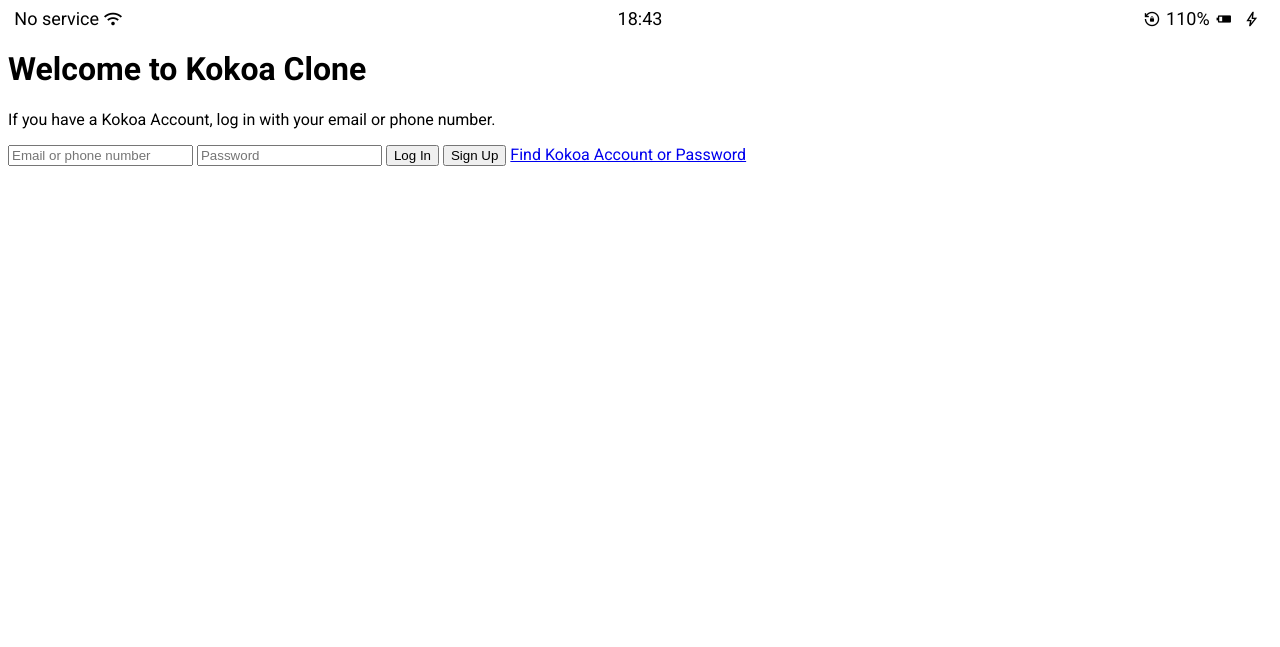
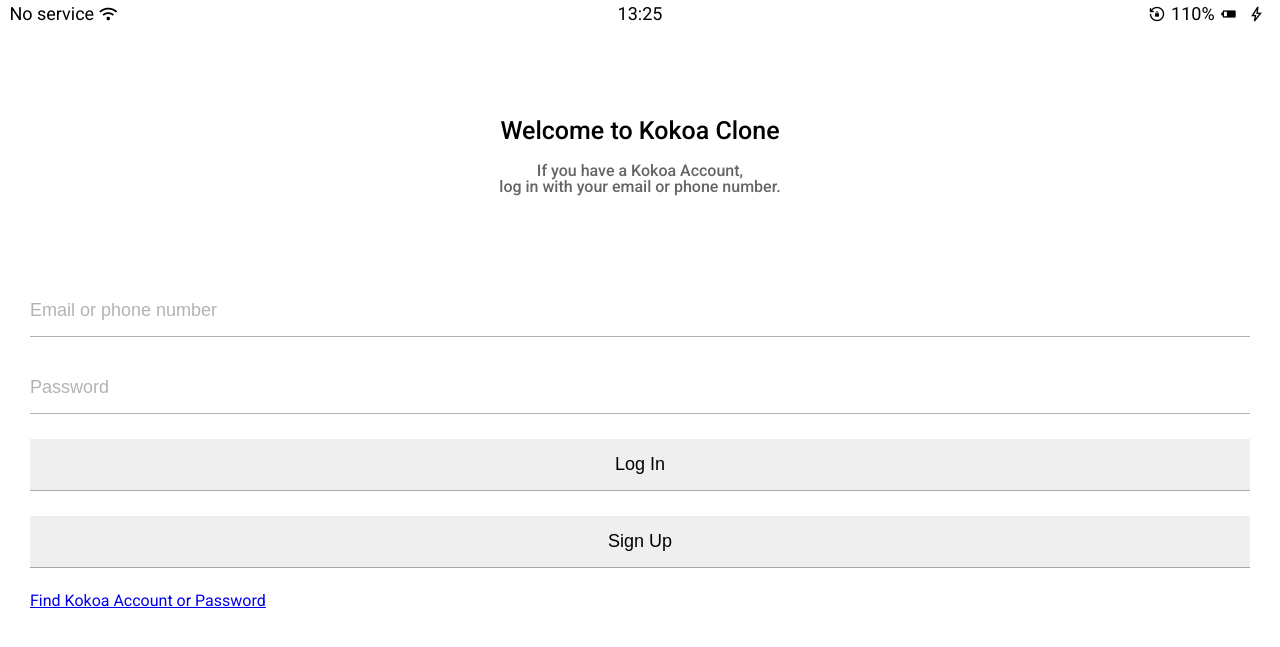
Before and after one commit to MoongStory/Moon-Light-Project, a PHP site: page / in a window 1280 px wide. Shown: the top 647 px of the page. Run offline with PHP 8.4, Linux system fonts and the light colour scheme.

Commit message:
Kokoa Clone #6.7

```diff
--- /dev/null
+++ b/HTML & CSS/kokoa clone/css/reset.css
@@ -0,0 +1,133 @@
+/* http://meyerweb.com/eric/tools/css/reset/
+   v2.0 | 20110126
+   License: none (public domain)
+*/
+
+html,
+body,
+div,
+span,
+applet,
+object,
+iframe,
+h1,
+h2,
+h3,
+h4,
+h5,
+h6,
+p,
+blockquote,
+pre,
+a,
+abbr,
+acronym,
+address,
+big,
+cite,
+code,
+del,
+dfn,
+em,
+img,
+ins,
+kbd,
+q,
+s,
+samp,
+small,
+strike,
+strong,
+sub,
+sup,
+tt,
+var,
+b,
+u,
+i,
+center,
+dl,
+dt,
+dd,
+ol,
+ul,
+li,
+fieldset,
+form,
+label,
+legend,
+table,
+caption,
+tbody,
+tfoot,
+thead,
+tr,
+th,
+td,
+article,
+aside,
+canvas,
+details,
+embed,
+figure,
+figcaption,
+footer,
+header,
+hgroup,
+menu,
+nav,
+output,
+ruby,
+section,
+summary,
+time,
+mark,
+audio,
+video {
+  margin: 0;
+  padding: 0;
+  border: 0;
+  font-size: 100%;
+  font: inherit;
+  vertical-align: baseline;
+}
+/* HTML5 display-role reset for older browsers */
+article,
+aside,
+details,
+figcaption,
+figure,
+footer,
+header,
+hgroup,
+menu,
+nav,
+section {
+  display: block;
+}
+body {
+  line-height: 1;
+}
+ol,
+ul {
+  list-style: none;
+}
+blockquote,
+q {
+  quotes: none;
+}
+blockquote:before,
+blockquote:after,
+q:before,
+q:after {
+  content: "";
+  content: none;
+}
+table {
+  border-collapse: collapse;
+  border-spacing: 0;
+}
+
+input:focus {
+  outline: none;
+}
--- /dev/null
+++ b/HTML & CSS/kokoa clone/css/status-bar.css
@@ -0,0 +1,27 @@
+.status-bar {
+  display: flex;
+  justify-content: center;
+  padding: 5px 3px;
+}
+
+.status-bar__column {
+  width: 33%;
+  display: flex;
+  align-items: center;
+}
+
+.status-bar__column:nth-child(2) {
+  justify-content: center;
+}
+
+.status-bar__column:last-child {
+  justify-content: flex-end;
+}
+
+.status-bar__column > * {
+  font-size: 18px;
+}
+
+.material-symbols-outlined {
+  margin: 0px 5px;
+}
--- a/HTML & CSS/kokoa clone/css/styles.css
+++ b/HTML & CSS/kokoa clone/css/styles.css
@@ -1,32 +1,50 @@
 @import url("https://fonts.googleapis.com/css2?family=Roboto:ital,wght@0,100;0,300;0,400;0,500;0,700;0,900;1,100;1,300;1,400;1,500;1,700;1,900&display=swap");
+@import "./reset.css";
+@import "./status-bar.css";
+@import "./variables.css";
 
 body {
   font-family: "Roboto";
 }
 
-.status-bar {
+.welcome-header {
+  margin: 90px 0px;
+  text-align: center;
   display: flex;
-  justify-content: center;
+  flex-direction: column;
+  align-items: center;
+  font-weight: 500;
 }
 
-.status-bar__column {
-  width: 33%;
-  display: flex;
-  align-items: center;
+.welcome-header__title {
+  margin-bottom: 20px;
+  font-size: 25px;
 }
 
-.status-bar__column:nth-child(2) {
-  justify-content: center;
+.welcome-header__text {
+  width: 60%;
+  opacity: 0.6;
 }
 
-.status-bar__column:last-child {
-  justify-content: flex-end;
+#login-form {
+  display: flex;
+  flex-direction: column;
+  margin: 0px 30px;
 }
 
-.status-bar__column > * {
+#login-form input {
+  padding: 15px 0px;
+  border: none;
   font-size: 18px;
+  border-bottom: 1px solid rgba(0, 0, 0, 0.3);
+  margin-bottom: 25px;
+  transition: border-color 0.3s ease-in-out;
 }
 
-.material-symbols-outlined {
-  margin: 0px 5px;
+#login-form input::placeholder {
+  color: rgba(0, 0, 0, 0.3);
 }
+
+#login-form input:focus {
+  border-color: var(--yellow);
+}
--- /dev/null
+++ b/HTML & CSS/kokoa clone/css/variables.css
@@ -0,0 +1,3 @@
+:root {
+  --yellow: #fae100;
+}
--- a/HTML & CSS/kokoa clone/index.html
+++ b/HTML & CSS/kokoa clone/index.html
@@ -17,7 +17,16 @@
         <span class="material-symbols-outlined"> wifi </span>
       </div>
       <div class="status-bar__column">
-        <span>18:43</span>
+        <span>
+          <script>
+            var time = new Date();
+
+            var hours = ("0" + time.getHours()).slice(-2);
+            var minutes = ("0" + time.getMinutes()).slice(-2);
+
+            document.write(hours + ":" + minutes);
+          </script>
+        </span>
       </div>
       <div class="status-bar__column">
         <span class="material-symbols-outlined"> lock_reset </span>
@@ -33,7 +42,8 @@
     <header class="welcome-header">
       <h1 class="welcome-header__title">Welcome to Kokoa Clone</h1>
       <p class="welcome-header__text">
-        If you have a Kokoa Account, log in with your email or phone number.
+        If you have a Kokoa Account,<br />log in with your email or phone
+        number.
       </p>
     </header>
 
@@ -41,7 +51,7 @@
       <input type="text" placeholder="Email or phone number" />
       <input type="password" placeholder="Password" />
       <input type="submit" value="Log In" />
-      <button>Sign Up</button>
+      <input type="button" value="Sign Up" />
       <a href="#">Find Kokoa Account or Password</a>
     </form>
   </body>
```
